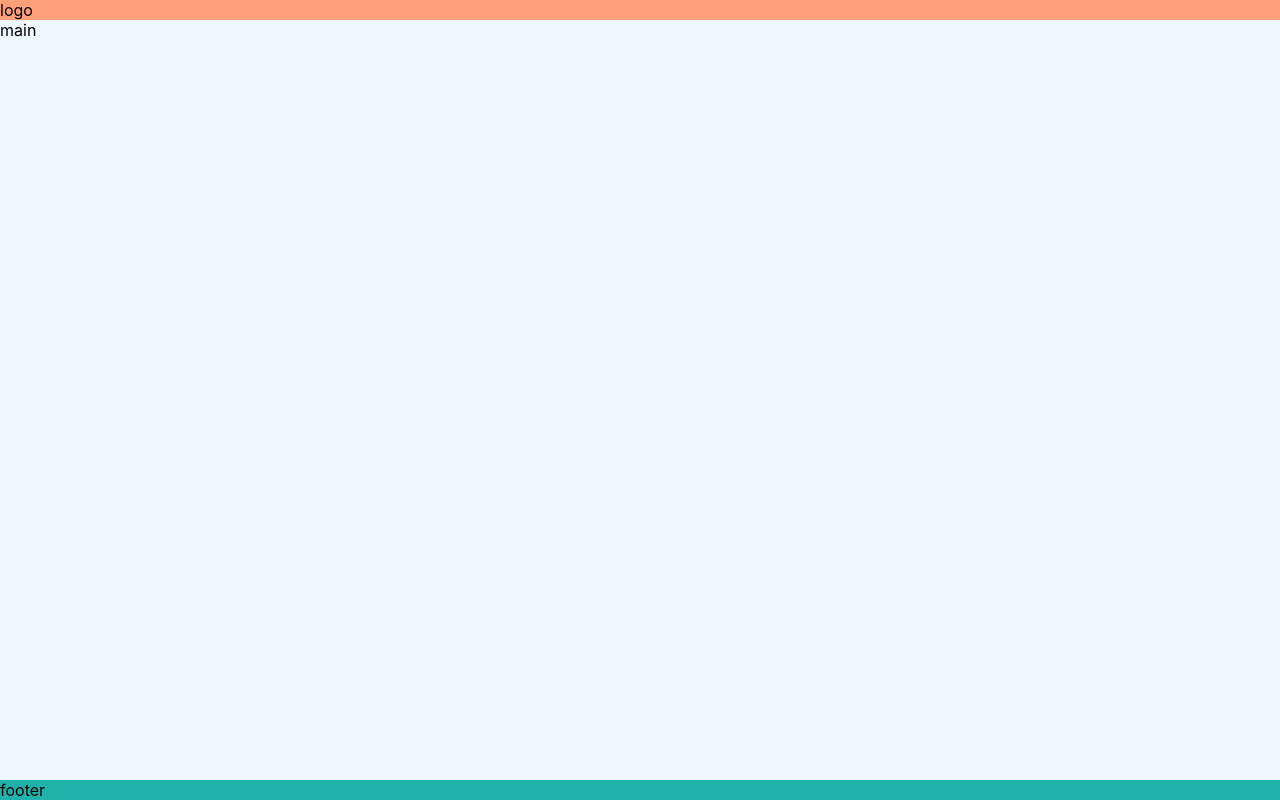
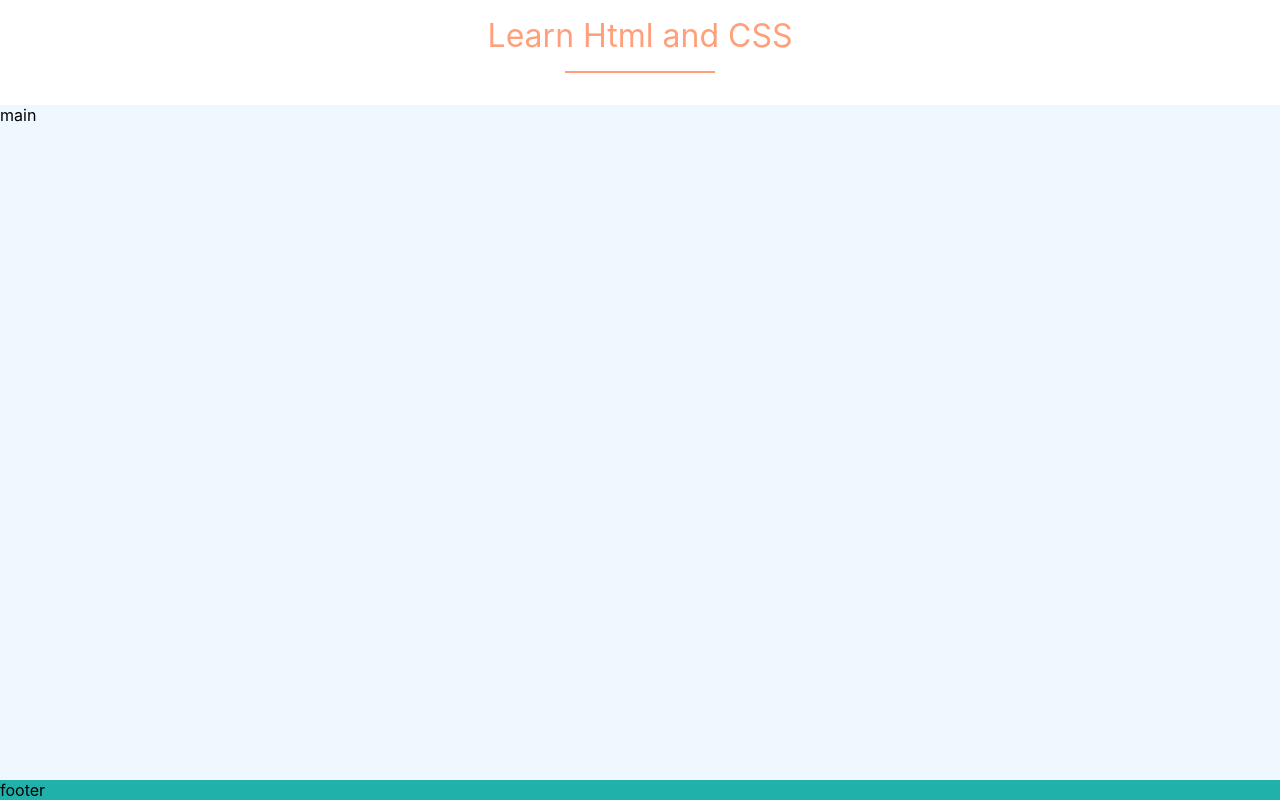
Before and after one commit to LucasVital/html_css, a plain HTML site: page index.html in a window 1280 px wide. Drawn offline with Linux system fonts and the light colour scheme.

Commit message:
peseudo elementos

```diff
--- a/index.html
+++ b/index.html
@@ -9,7 +9,9 @@
 </head>
 <body>
 
-    <header class="header">logo</header>
+    <header class="header">
+        <h1>Learn Html and CSS</h1>
+    </header>
     <main class="main">main</main>
     <footer class="footer">footer</footer>
 
--- a/styles.css
+++ b/styles.css
@@ -10,6 +10,7 @@
     --lightSalmon: lightsalmon;
     --lightSeaGreen: lightseagreen;
     --mintCream: mintcream;
+    --white: white;
 }
 
 html, body {
@@ -23,7 +24,21 @@ body {
     font-family: -apple-system, BlinkMacSystemFont, 'Segoe UI', Roboto, Oxygen, Ubuntu, Cantarell, 'Open Sans', 'Helvetica Neue', sans-serif;
 }
 .header {
-    background-color: var(--lightSalmon)
+    background-color: var(--white);
+    text-align: center;
+    padding: 1rem;
+    color: var(--lightSalmon);
+}
+.header h1 {
+    font-weight: 400;
+}
+.header h1::after {
+    content: '';
+    display: block;
+    width: 150px;
+    height: 2px;
+    background-color: currentColor;
+    margin: 16px auto;
 }
 .main {
     display: flex;
```
